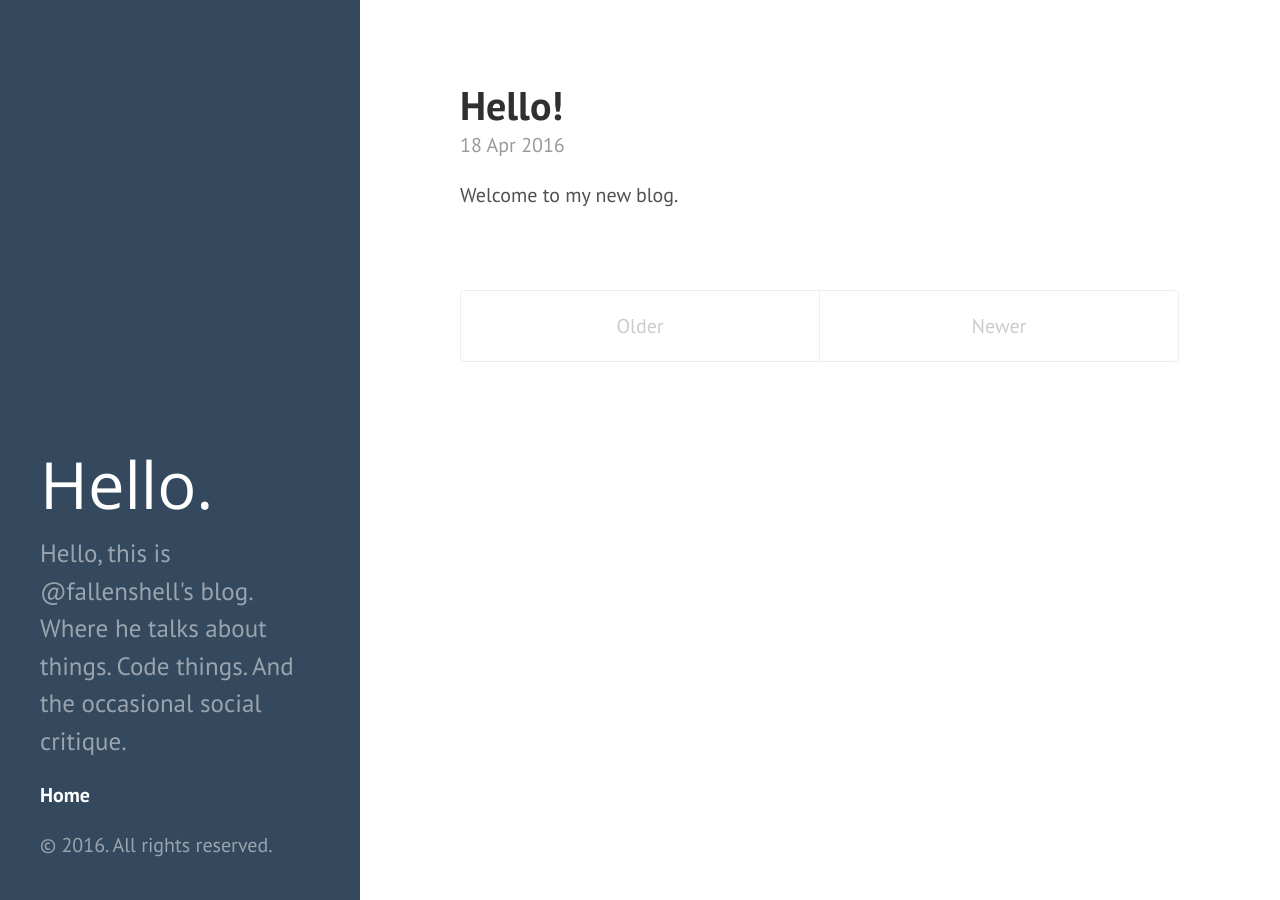
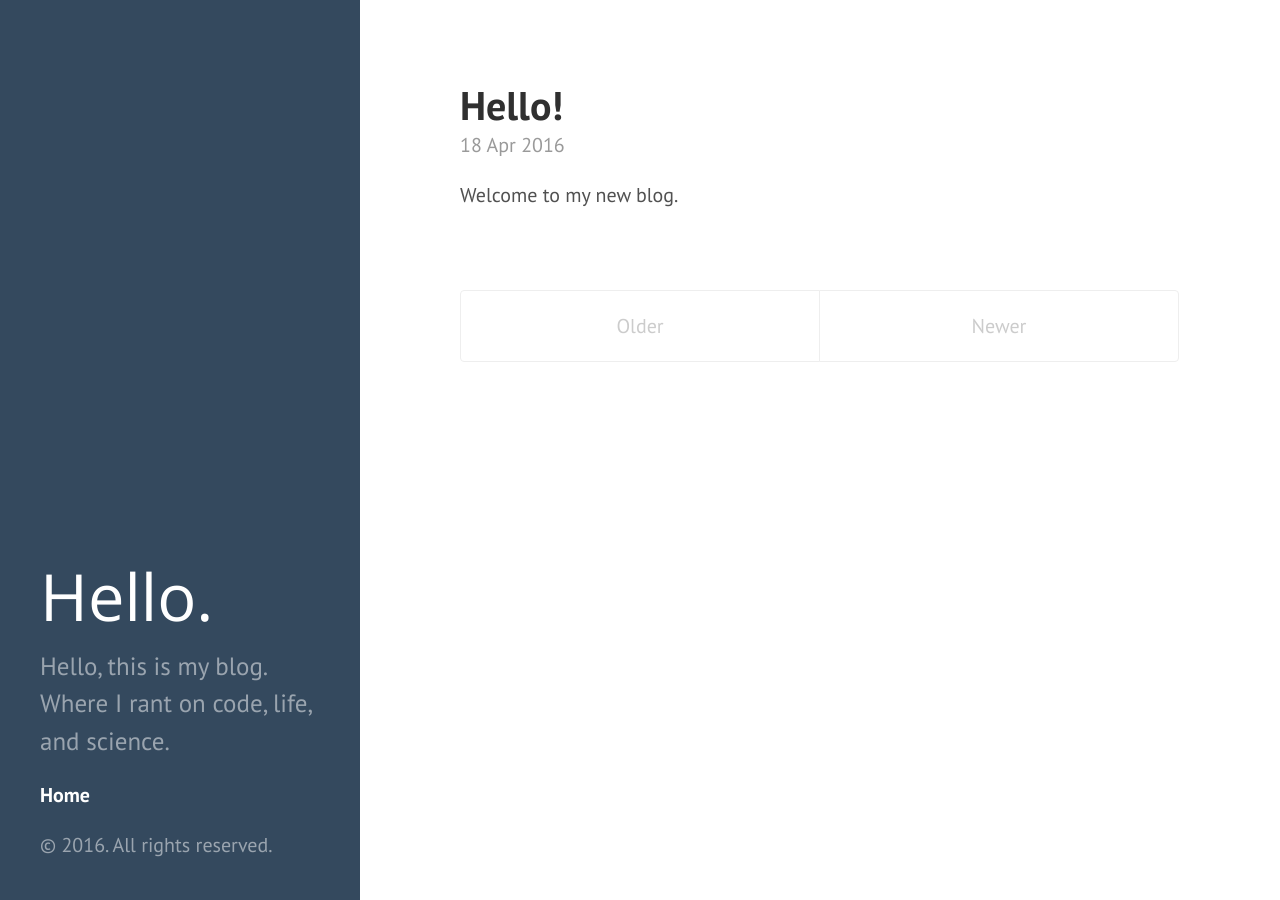
Before and after one commit to fallenshell/fallenshell.github.io, a Jekyll site: the page built from index.html, in a window 1280 px wide. Built offline with Jekyll 4.4.1, drawn with Linux system fonts in a browser that asks for light colours; the list of posts is cut into pages by our own code.

Commit message:
Update _config.yml

```diff
--- a/_config.yml
+++ b/_config.yml
@@ -4,5 +4,5 @@ markdown: kramdown
 url: http://fallenshell.github.io
 title: "@fallenshell"
 tagline: "Thoughts.find(*)"
-description: "Hello, this is @fallenshell's blog. Where he talks about things. Code things. And the occasional social critique."
+description: "Hello, this is my blog. Where I rant on code, life, and science."
 paginate: 5
```
